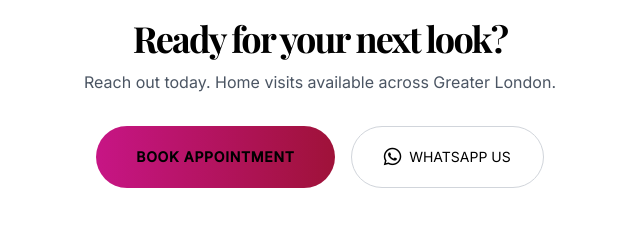
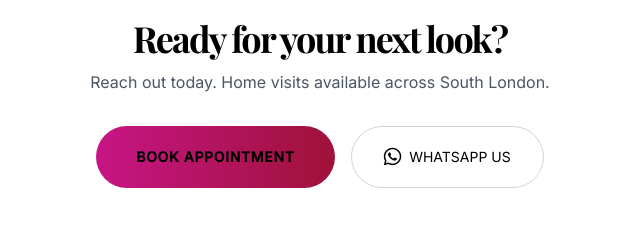
Before and after one commit to bigfrankmoney10-dotcom/lulus-beauty-parlour, a plain HTML site: page index.html in a window 1280 px wide. Shown: the part 3835-4075 px from the top of the page, 320-960 px from the left. Drawn offline with nearby package versions, Linux system fonts and the light colour scheme.

Commit message:
Update location in contact section text

```diff
--- a/index.html
+++ b/index.html
@@ -324,7 +324,7 @@
     <section id="contact" class="bg-white py-16 border-t border-gray-100">
         <div class="max-w-xl mx-auto px-6 text-center">
             <h2 class="luxury-font text-4xl tracking-tighter mb-3">Ready for your next look?</h2>
-            <p class="text-gray-600 mb-8">Reach out today. Home visits available across Greater London.</p>
+            <p class="text-gray-600 mb-8">Reach out today. Home visits available across South London.</p>
 
             <div class="flex flex-col sm:flex-row gap-4 justify-center">
                 <button onclick="showBookingModal()"
```
